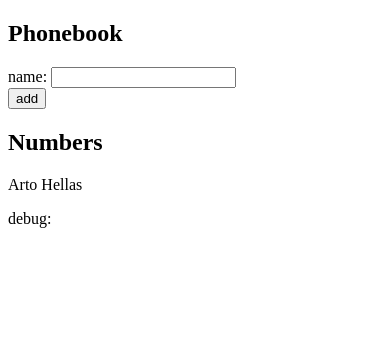
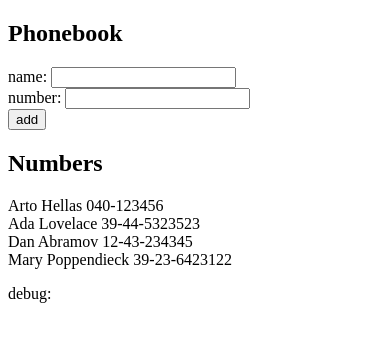
Before and after one commit to atif-hafeez/FullStackOpen, a React (Create React App) app in the folder phonebookapp/: page / in a window 390 px wide. Shown: the top 342 px of the page. Built offline with nearby package versions, Linux system fonts and the light colour scheme.

Commit message:
The Phonebook Step3 - Completed

```diff
--- a/phonebookapp/src/App.js
+++ b/phonebookapp/src/App.js
@@ -4,11 +4,15 @@ import PhoneBook from './components/Phonebook'
 const App = () => {
   //Define Phonebook Object
   const [persons, setPersons] = useState([
-    { name: 'Arto Hellas' }
+      { name: 'Arto Hellas', number: '040-123456'},
+      { name: 'Ada Lovelace', number: '39-44-5323523'},
+      { name: 'Dan Abramov', number: '12-43-234345'},
+      { name: 'Mary Poppendieck', number: '39-23-6423122'}
   ])
 
-  //Define variable to Control form
+  //Define variable to Control form input elements
   const [newName, setNewName] = useState('')
+  const [newNumber, setNewNumber] = useState('')
 
   //Add person to the Phonebook
   const handleAdd = (event) => {
@@ -20,18 +24,25 @@ const App = () => {
       return;
     } else {
       const newPerson = {
-        name: newName
+        name: newName,
+        number: newNumber,
       }
       setPersons(persons.concat(newPerson))
       setNewName('')
+      setNewNumber('')
     }
   }
 
-  //Handle input change
+  //Handle name input change
   const handleNameChange = (event) => {
     console.log(event.target.value)
     setNewName(event.target.value)
+  }
 
+  //Handle number input change
+  const handleNumberChange = (event) => {
+    console.log(event.target.value)
+    setNewNumber(event.target.value)
   }
 
   //Render the App
@@ -42,6 +53,9 @@ const App = () => {
         <form onSubmit={handleAdd}>
           <div>
             name: <input value={newName} onChange={handleNameChange} />
+          </div>
+          <div>
+            number: <input value={newNumber} onChange={handleNumberChange} />
           </div>
           <div>
             <button type="Submit">add</button>
--- a/phonebookapp/src/components/Phonebook.js
+++ b/phonebookapp/src/components/Phonebook.js
@@ -1,7 +1,7 @@
 const PhoneBook = ({person}) => {
   return (
     <>
-      <span>{person.name}</span>
+      <span>{person.name} {person.number}</span>
       <br />
     </>
   )
```
